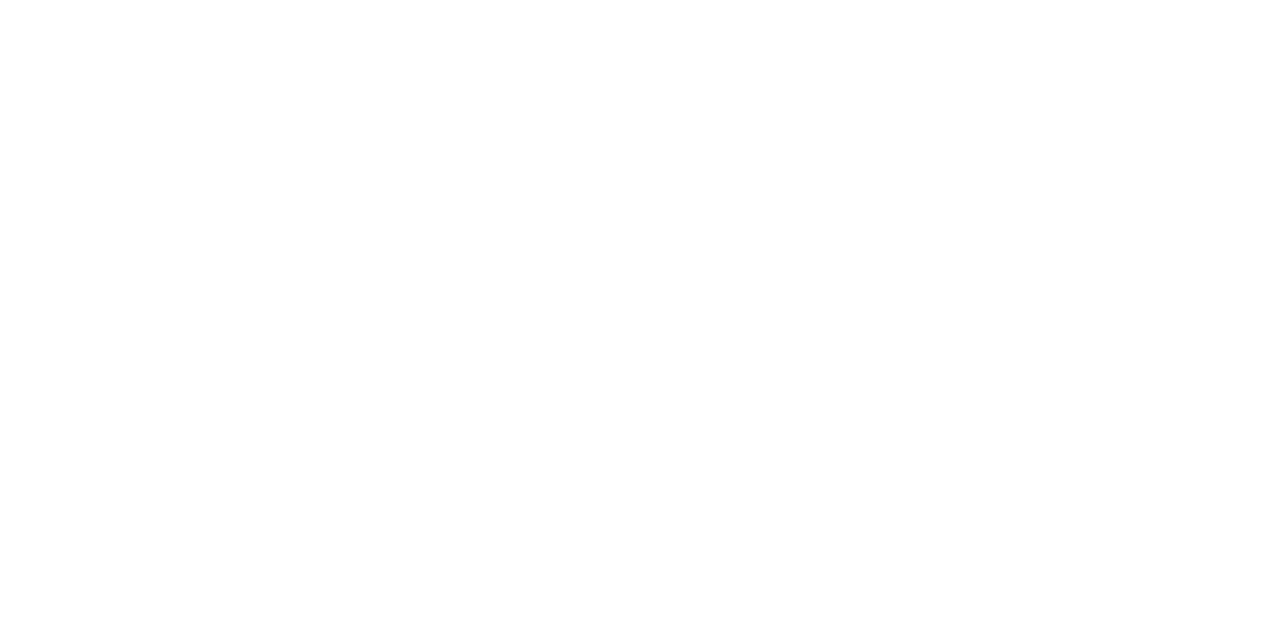
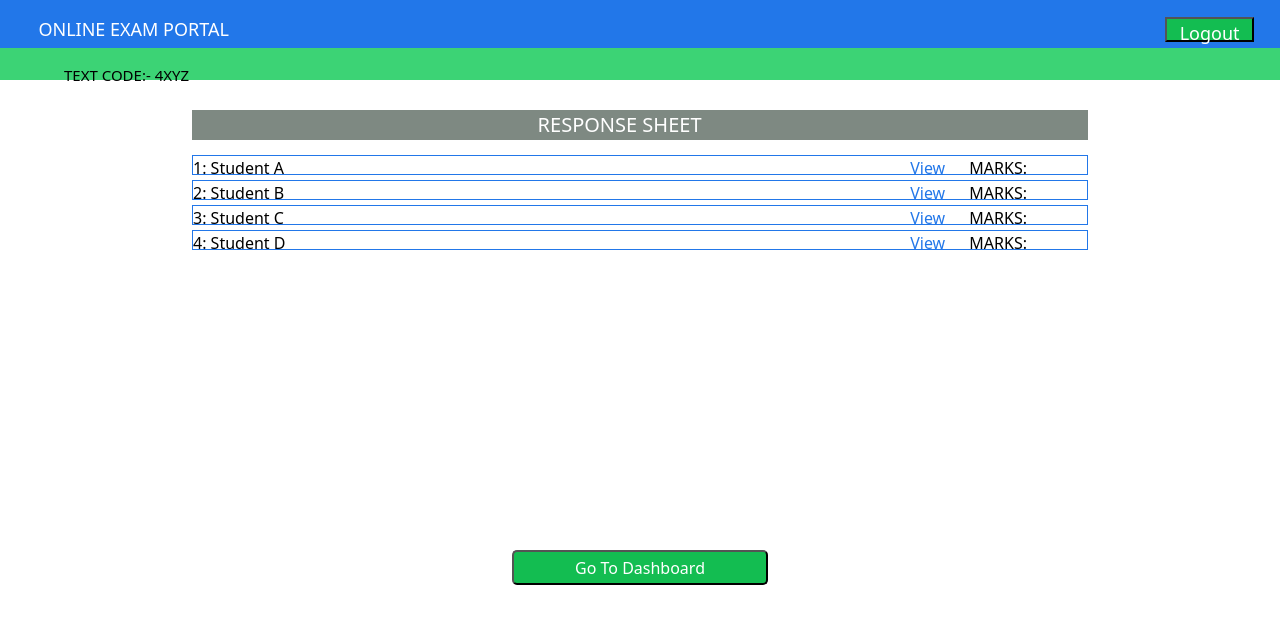
Before and after one commit to dheerajchakkz27/AOEP, an Angular app in the folder client/: page /response in a window 1280 px wide. Before the commit this address led to /. Shown: the top 624 px of the page. Built offline with nearby package versions, Linux system fonts and the light colour scheme.

Commit message:
Teacher Response page angular added

```diff
--- a/client/src/app/app-routing.module.ts
+++ b/client/src/app/app-routing.module.ts
@@ -1,3 +1,4 @@
+import { TeacherResponseComponent } from './teacher-response/teacher-response.component';
 import { StudentSubmissionPageComponent } from './student-submission-page/student-submission-page.component';
 import { StudentExamPageComponent } from './student-exam-page/student-exam-page.component';
 import { StudentPhotoAudioComponent } from './student-photo-audio/student-photo-audio.component';
@@ -26,7 +27,8 @@
       {path:"studentinstruction",component:StudentInstructionComponent},
       {path:"photoaudio",component:StudentPhotoAudioComponent},
       {path:"exampage",component:StudentExamPageComponent},
-      {path:"submission",component:StudentSubmissionPageComponent}
+      {path:"submission",component:StudentSubmissionPageComponent},
+      {path:"response",component:TeacherResponseComponent}
     ]
   }
 ];
--- a/client/src/app/app.module.ts
+++ b/client/src/app/app.module.ts
@@ -15,6 +15,7 @@
 import { StudentPhotoAudioComponent } from './student-photo-audio/student-photo-audio.component';
 import { StudentExamPageComponent } from './student-exam-page/student-exam-page.component';
 import { StudentSubmissionPageComponent } from './student-submission-page/student-submission-page.component';
+import { TeacherResponseComponent } from './teacher-response/teacher-response.component';
 
 @NgModule({
   declarations: [
@@ -30,7 +31,8 @@
     StudentInstructionComponent,
     StudentPhotoAudioComponent,
     StudentExamPageComponent,
-    StudentSubmissionPageComponent
+    StudentSubmissionPageComponent,
+    TeacherResponseComponent
   ],
   imports: [
     BrowserModule,
--- /dev/null
+++ b/client/src/app/teacher-response/teacher-response.component.css
@@ -0,0 +1,87 @@
+body {
+  margin: 0;
+  padding: 0;
+}
+
+.navbar {
+  background-color: #2277e9;
+  color: white;
+  padding-left: 3vw;
+  height: 6vh;
+  padding-top: 2vh;
+  padding-right: 2vw;
+  font-size: large;
+}
+.logoutbtn {
+  /* padding: 2px;*/
+  height: 25px;
+  width: 7vw;
+  background-color: #13bd51;
+  color: white;
+  float: right;
+}
+.logoutbtn:hover {
+  border-color: black;
+  color: black;
+}
+.txtcd {
+  padding-left: 30px;
+  padding-top: 30px;
+}
+
+.secnav {
+  background-color: #3cd375;
+  color: black;
+  padding-left: 5vw;
+  height: 4vh;
+  padding-top: 2vh;
+  padding-right: 2vw;
+  font-size: 15px;
+}
+
+.page {
+  margin-top: 30px;
+  margin-left: 15vw;
+  /* border: solid black 1px; */
+  width: 70vw;
+  height: 50vh;
+  color: #2277e9;
+}
+.pagehead {
+  background-color: #7e8982;
+  color: white;
+  font-size: 20px;
+  padding-left: 27vw;
+}
+.rsps {
+  padding-top: 10px;
+}
+.rsptb {
+  margin-top: 5px;
+  color: black;
+  height: 20px;
+  border: solid 1px #2277e9;
+  width: 70vw;
+}
+.algn {
+  float: right;
+  padding-right: 60px;
+}
+a {
+  display: inline-block;
+  color: #2277e9;
+  text-decoration: none;
+}
+
+.addpage {
+  color: white;
+  background-color: #13bd51;
+  width: 20vw;
+  height: 35px;
+  margin-top: 40px;
+  margin-left: 40vw;
+  border-radius: 5px;
+}
+a {
+  padding-right: 20px;
+}
--- /dev/null
+++ b/client/src/app/teacher-response/teacher-response.component.html
@@ -0,0 +1,27 @@
+<div class='navbar'>
+    ONLINE EXAM PORTAL
+ <button class="logoutbtn">Logout</button>
+</div>
+<div class="secnav">
+    TEXT CODE:- 4XYZ
+</div>
+<div class="page">
+    <div class="pagehead">
+        RESPONSE SHEET
+    </div>
+    <div class="rsps">
+        <div class="rsptb">
+            1: Student A <div class="algn"><a href="abc">View</a>&emsp;&emsp;MARKS:&emsp;&emsp;&emsp;&emsp; </div>
+        </div>
+        <div class="rsptb">
+            2: Student B <div class="algn"><a href="abc">View</a>&emsp;&emsp;MARKS:&emsp;&emsp;&emsp;&emsp; </div>
+        </div>
+        <div class="rsptb">
+            3: Student C <div class="algn"><a href="abc">View</a>&emsp;&emsp;MARKS:&emsp;&emsp;&emsp;&emsp; </div>
+        </div>
+        <div class="rsptb">
+            4: Student D <div class="algn"><a href="abc">View</a>&emsp;&emsp;MARKS:&emsp;&emsp;&emsp;&emsp; </div>
+        </div>
+    </div>
+</div>
+<button class="addpage">Go To Dashboard</button>
--- /dev/null
+++ b/client/src/app/teacher-response/teacher-response.component.ts
@@ -0,0 +1,15 @@
+import { Component, OnInit } from '@angular/core';
+
+@Component({
+  selector: 'app-teacher-response',
+  templateUrl: './teacher-response.component.html',
+  styleUrls: ['./teacher-response.component.css']
+})
+export class TeacherResponseComponent implements OnInit {
+
+  constructor() { }
+
+  ngOnInit(): void {
+  }
+
+}
```
Also changed, not shown: 1 other file (tests, documents, lock files or other folders).
